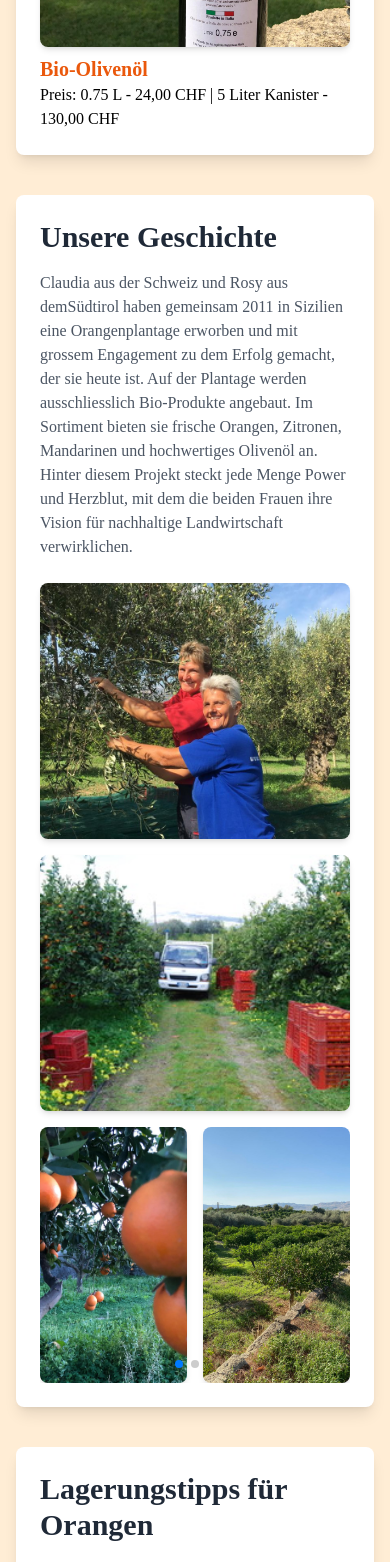
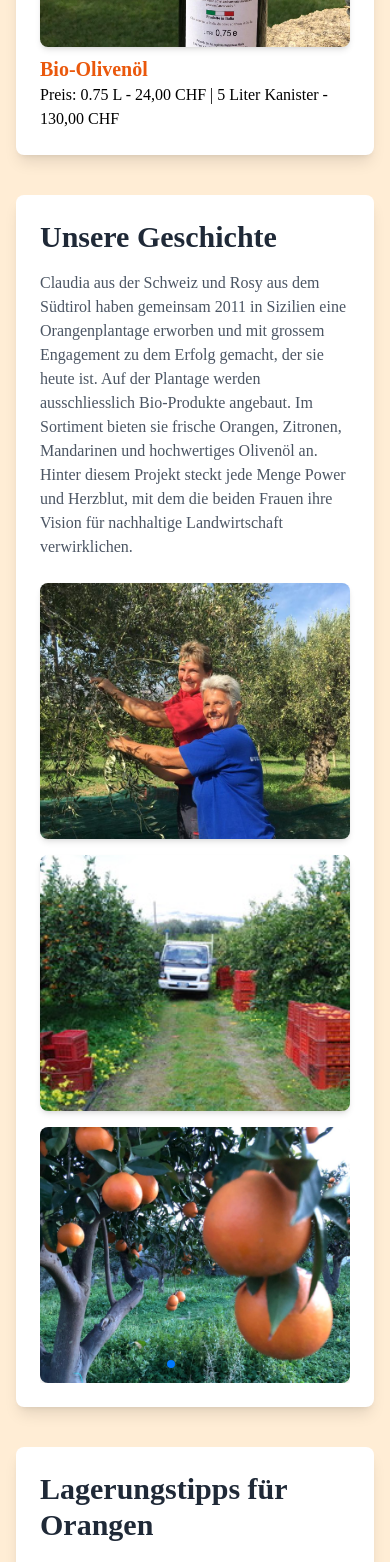
Before and after one commit to nikoizelin/bioorangen, a React (Create React App) app: page / in a window 390 px wide. Shown: the part 2501-4063 px from the top of the page. Built offline with nearby package versions, Linux system fonts and the light colour scheme; no server answers; the HTML template or start-up script is replaced by a standard one.

Commit message:
Redirects

```diff
--- a/src/BioOrangen.js
+++ b/src/BioOrangen.js
@@ -83,7 +83,7 @@ const BioOrangen = () => {
       <section className="my-10 max-w-4xl mx-auto bg-white rounded-lg shadow-lg p-6">
         <h2 className="text-3xl font-semibold text-gray-800">Unsere Geschichte</h2>
         <p className="mt-4 text-gray-600">
-        Claudia aus der Schweiz und Rosy aus demSüdtirol haben gemeinsam
+        Claudia aus der Schweiz und Rosy aus dem Südtirol haben gemeinsam
         2011 in Sizilien eine Orangenplantage erworben und mit grossem
         Engagement zu dem Erfolg gemacht, der sie heute ist. Auf der Plantage
         werden ausschliesslich Bio-Produkte angebaut. Im Sortiment bieten sie
@@ -103,7 +103,12 @@ const BioOrangen = () => {
           <Swiper
             modules={[Pagination]}
             spaceBetween={16}
-            slidesPerView={2}
+            slidesPerView={1}
+            breakpoints={{
+              768: {
+                slidesPerView: 2,
+              },
+            }}
             pagination={{ clickable: true }}
             className="w-full h-64"
           >
```
Also changed, not shown: 1 other file (tests, documents, lock files or other folders).
